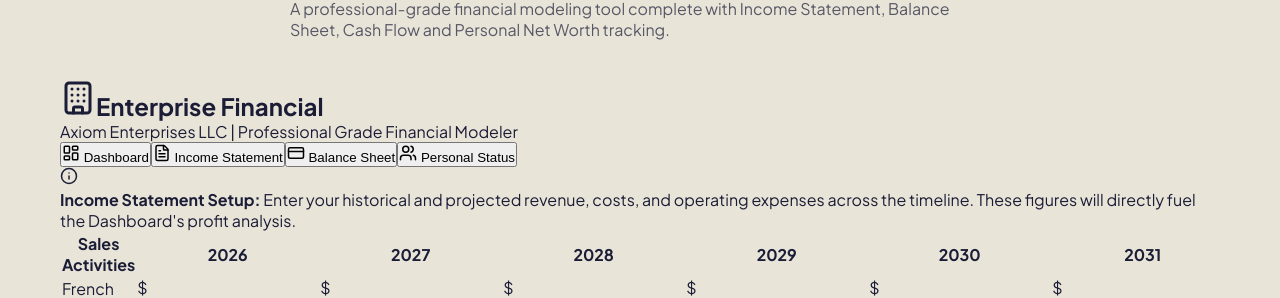
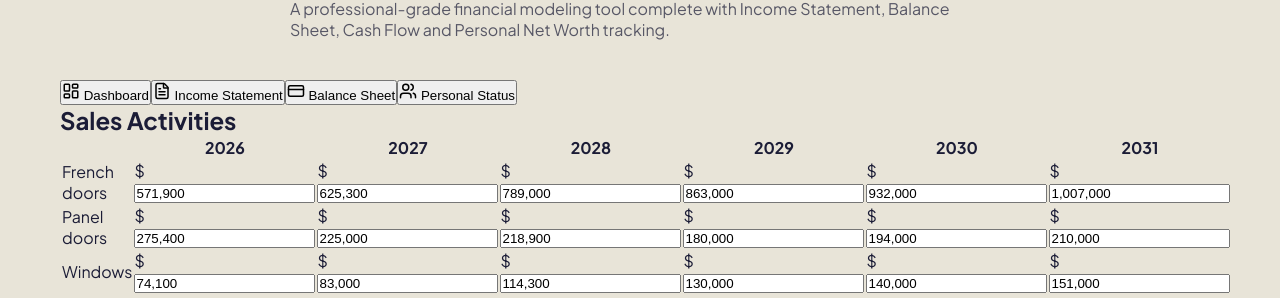
Before and after one commit to dphung88/real-estate-marketplace, a Next.js app: page /tools/break-even in a window 1280 px wide. Both pictures are taken after a click on the button "Income Statement". Shown: the part 496-794 px from the top of the page. Built offline with nearby package versions, Linux system fonts and the light colour scheme.

Commit message:
style: Adopt real estate product detail aesthetic for Enterprise Financial dashboard

```diff
--- a/app/components/tools/ProFinancialDashboard.js
+++ b/app/components/tools/ProFinancialDashboard.js
@@ -267,16 +267,23 @@ const ProFinancialDashboard = () => {
     const dataColWidth = `${75 / colCount}%`;
 
     return (
-      <div className="mb-10">
-        <div className="overflow-x-auto custom-scrollbar bg-white rounded-2xl border border-slate-200 shadow-sm">
+      <div className="mb-16">
+        {/* Real Estate Style Badge Title */}
+        <div className="inline-block bg-[var(--color-light)] border border-white/50 shadow-sm rounded-[30px] px-8 py-3 mb-8">
+          <h2 className="text-[var(--color-dark)] text-2xl md:text-3xl font-black m-0 leading-none tracking-tight">
+            {title}
+          </h2>
+        </div>
+
+        <div className="overflow-x-auto custom-scrollbar pb-4">
           <table className="w-full text-left text-sm border-collapse" style={{ tableLayout: 'fixed', minWidth: '900px' }}>
             <thead>
-              <tr className="bg-slate-50 border-b-2 border-slate-200">
-                <th className="p-5 font-black text-slate-900 text-2xl" style={{ width: '25%' }}>
-                  {title}
+              <tr>
+                <th className="pb-6 font-bold text-[var(--color-dark)] text-lg border-b border-[var(--color-accent)]/30" style={{ width: '25%' }}>
+                  {/* Empty space above the categories */}
                 </th>
                 {yearsList.map(y => (
-                  <th key={y} className="p-5 font-black text-slate-900 text-xl text-right" style={{ width: dataColWidth }}>
+                  <th key={y} className="pb-6 font-bold text-[var(--color-dark)] text-xl text-right border-b border-[var(--color-accent)]/30" style={{ width: dataColWidth }}>
                     {y}
                   </th>
                 ))}
@@ -284,27 +291,26 @@ const ProFinancialDashboard = () => {
             </thead>
             <tbody>
                 {Object.entries(data[category]).map(([name, vals], rowIndex) => (
-                  <tr key={name} className="group hover:bg-blue-50/50 transition-colors border-b border-slate-100 last:border-0">
-                    <td className="p-4 font-semibold text-slate-700 truncate" style={{ width: '25%' }}>
+                  <tr key={name} className="group transition-colors border-b border-black/5 last:border-0 hover:bg-black/[0.02]">
+                    <td className="py-4 font-semibold text-[var(--color-dark)] opacity-80 text-base truncate flex items-center gap-3" style={{ width: '100%' }}>
+                      <span className="w-1.5 h-1.5 rounded-full bg-[var(--color-accent)] inline-block"></span>
                       {name}
                     </td>
                     {vals.map((v, i) => (
-                      <td key={i} className="p-3 text-right" style={{ width: dataColWidth }}>
+                      <td key={i} className="py-3 text-right" style={{ width: dataColWidth }}>
                         <div className="relative flex items-center justify-end">
-                          <span className="absolute left-3 text-slate-400 text-xs font-semibold">$</span>
+                          <span className="absolute left-4 text-[var(--color-dark)] opacity-40 text-sm font-semibold pointer-events-none">$</span>
                           <input
                             type="text"
                             value={formatInputDisplay(v)}
                             onFocus={(e) => {
-                              // Temporarily show raw value when focusing to edit easily
                               e.target.value = v;
                             }}
                             onBlur={(e) => {
-                              // Re-format when clicking away
                               e.target.value = formatInputDisplay(v);
                             }}
                             onChange={(e) => updateArrayValue(category, name, i, e.target.value)}
-                            className="w-full text-right bg-transparent hover:bg-white focus:bg-white border border-transparent focus:border-blue-300 focus:ring-4 focus:ring-blue-100/50 rounded-lg pl-6 pr-3 py-2 font-medium text-slate-800 outline-none transition-all"
+                            className="w-full text-right bg-transparent hover:bg-white/50 focus:bg-white border border-transparent focus:border-[var(--color-accent)] focus:ring-4 focus:ring-[var(--color-accent)]/10 rounded-xl pl-8 pr-4 py-2.5 font-medium text-[var(--color-dark)] outline-none transition-all text-base"
                           />
                         </div>
                       </td>
@@ -320,10 +326,6 @@ const ProFinancialDashboard = () => {
 
   const renderIncomeStatement = () => (
     <div className="max-w-7xl mx-auto">
-      <div className="bg-blue-50/50 text-blue-800 p-5 rounded-2xl text-sm mb-8 border border-blue-100 flex items-start gap-3">
-        <Info className="text-blue-500 shrink-0 mt-0.5" size={18} />
-        <p><strong>Income Statement Setup:</strong> Enter your historical and projected revenue, costs, and operating expenses across the timeline. These figures will directly fuel the Dashboard's profit analysis.</p>
-      </div>
       {renderTableData('sales', 'Sales Activities', data.years, 'sales')}
       {renderTableData('cogs', 'Cost of Sales', data.years, 'cogs')}
       {renderTableData('salesExpenses', 'Sales Expenses', data.years, 'salesExpenses')}
@@ -333,9 +335,9 @@ const ProFinancialDashboard = () => {
 
   const renderBalanceSheet = () => (
     <div className="max-w-7xl mx-auto">
-      <div className="bg-purple-50/50 text-purple-800 p-5 rounded-2xl text-sm mb-8 border border-purple-100 flex items-start gap-3">
-        <Info className="text-purple-500 shrink-0 mt-0.5" size={18} />
-        <p><strong>Balance Sheet Input:</strong> Note that balance sheet data covers the projected years (2028, 2029, 2030). Ensure Total Assets always equal Total Liabilities + Equity to balance the sheet.</p>
+      <div className="bg-[var(--color-accent)]/10 text-[var(--color-dark)] p-5 rounded-2xl text-sm mb-12 border border-[var(--color-accent)]/20 flex items-start gap-3">
+        <Info className="text-[var(--color-accent)] shrink-0 mt-0.5" size={18} />
+        <p><strong>Balance Sheet Notes:</strong> Data covers the projected years (2028, 2029, 2030). Ensure Total Assets always equal Total Liabilities + Equity.</p>
       </div>
       {renderTableData('assets', 'Assets', ['2028', '2029', '2030'], 'assets')}
       {renderTableData('liabilities', 'Liabilities & Equity', ['2028', '2029', '2030'], 'liabilities')}
@@ -394,22 +396,11 @@ const ProFinancialDashboard = () => {
   );
 
   return (
-    <div className="w-full bg-slate-50 min-h-screen p-4 md:p-8 font-sans">
-      <div className="max-w-7xl mx-auto space-y-8">
-
-        {/* Header */}
-        <div className="flex flex-col md:flex-row justify-between items-start md:items-center gap-4">
-          <div>
-            <h1 className="text-4xl font-black text-slate-900 flex items-center gap-3 tracking-tight">
-              <Building className="text-blue-600" size={36} />
-              Enterprise Financial
-            </h1>
-            <p className="text-slate-500 mt-2 font-medium">{data.company.name} | Professional Grade Financial Modeler</p>
-          </div>
-        </div>
+    <div className="w-full bg-[var(--color-light)] font-sans" style={{ color: 'var(--color-dark)' }}>
+      <div className="max-w-7xl mx-auto">
 
         {/* Tabs */}
-        <div className="flex flex-wrap gap-2 p-2 bg-white rounded-2xl shadow-sm border border-slate-100">
+        <div className="flex flex-wrap justify-center gap-3 mb-12">
           {[
             { id: 'dashboard', label: 'Dashboard', icon: LayoutDashboard },
             { id: 'income', label: 'Income Statement', icon: FileText },
@@ -419,7 +410,11 @@ const ProFinancialDashboard = () => {
             <button
               key={tab.id}
               onClick={() => setActiveTab(tab.id)}
-              className={`flex items-center gap-2 px-6 py-3 rounded-xl font-bold text-sm transition-all ${activeTab === tab.id ? 'bg-blue-600 text-white shadow-md' : 'text-slate-500 hover:bg-slate-100'}`}
+              className={`flex items-center gap-2 px-8 py-3 rounded-full font-bold text-[15px] transition-all duration-300 ${
+                activeTab === tab.id
+                  ? 'bg-[var(--color-accent)] text-[var(--color-dark)] shadow-md'
+                  : 'bg-white/50 text-[var(--color-dark)]/60 hover:bg-white border border-black/5'
+              }`}
             >
               <tab.icon size={18} /> {tab.label}
             </button>
@@ -427,7 +422,7 @@ const ProFinancialDashboard = () => {
         </div>
 
         {/* Content Area */}
-        <div id="pro-financial-report" className="animate-in fade-in duration-500">
+        <div id="pro-financial-report" className="animate-in fade-in duration-700 bg-[var(--color-light)]">
           {activeTab === 'dashboard' && renderDashboard()}
           {activeTab === 'income' && renderIncomeStatement()}
           {activeTab === 'balance' && renderBalanceSheet()}
```
